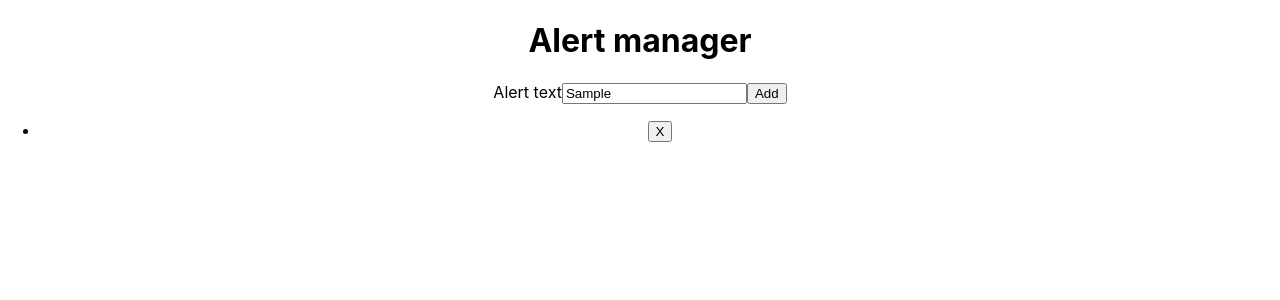
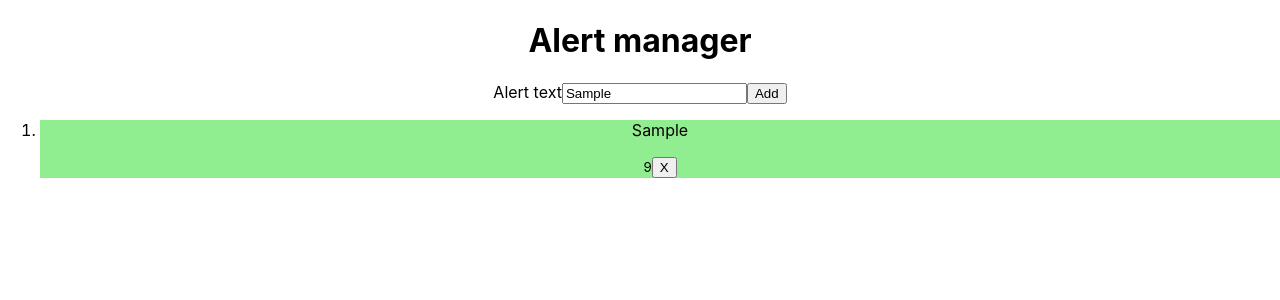
Before and after one commit to lararb/alert-manager, a React (Create React App) app: page / in a window 1280 px wide. Both pictures are taken after typing "Sample" into the empty fields and a click on the button "Add". Shown: the top 300 px of the page. Built offline with nearby package versions, Linux system fonts and the light colour scheme; the HTML template or start-up script is replaced by a standard one.

Commit message:
add change color in alerts and button disabled

```diff
--- a/src/App.js
+++ b/src/App.js
@@ -2,7 +2,6 @@ import React from 'react';
 import './App.css';
 import Alert from './components/Alert';
 
-const arrAlert = []
 
 class App extends React.Component {
 
@@ -10,8 +9,9 @@ class App extends React.Component {
     super(props);
 
     this.state = {
-      fieldText: false,
-      idGenerated: false
+      arrAlert: [],
+      color: '',
+      disableBtn: false
     }
 
     this.handleChangeState = this.handleChangeState.bind(this);
@@ -28,17 +28,47 @@ class App extends React.Component {
   handleChangeState() {
     const inputValue = document.getElementById('field').value;
 
-    this.setState({
-      fieldText: inputValue,
-      idGenerated: this.getRandomInt(0, 100)
+    this.setState(prevState => {
+      const newState = [...prevState.arrAlert,
+        {fieldText: inputValue,
+        idGenerated: this.getRandomInt(0, 100)
+      }]
+
+      return {
+        arrAlert: newState
+      }
+
     })
-    this.handleAddAlert();
+
+    this.handleChangeColor();
+    this.handleDisableBtn();
   }
 
-  handleAddAlert() {
-    arrAlert.innerHTML = '';
-    arrAlert.push(<Alert fieldText={this.state.fieldText} idGenerated={this.state.idGenerated}/>);
-    console.log(arrAlert);
+  handleChangeColor() {
+
+      if(this.state.arrAlert.length <= 2) {
+        this.setState({
+          color: 'green'
+        })
+      } else if (this.state.arrAlert.length >= 2 && this.state.arrAlert.length <= 6) {
+        this.setState({
+          color: 'yellow'
+        })
+      } else {
+        this.setState({
+          color: 'red'
+        })
+      }
+  }
+
+  handleDisableBtn() {
+
+    if(this.state.arrAlert.length >= 11) {
+      this.setState({
+        disableBtn: true
+      })
+    }
+
   }
 
   render() {
@@ -50,12 +80,15 @@ class App extends React.Component {
         <section className="field_section">
           <label htmlFor="field">Alert text</label>
           <input id="field" name="field" type="text" className="field"/>
-          <button className="field_btn" onClick={this.handleChangeState} >Add</button>
+          <button className="field_btn" onClick={this.handleChangeState} disabled={this.state.disableBtn} >Add</button>
         </section>
 
-        <ul className="alert_list">
-          {arrAlert.map((item, index) => <li className="alert_item" key={index} id={index}>{item}</li>)}
-        </ul>
+        <ol className="alert_list">
+          {this.state.arrAlert.map((item, index) =>
+          <li className="alert_item" key={index} id={index}>
+            <Alert fieldText={item.fieldText} idGenerated={item.idGenerated} color={this.state.color}/>
+          </li>)}
+        </ol>
 
       </div>
     );
--- /dev/null
+++ b/src/components/Alert.css
@@ -0,0 +1,11 @@
+.green{
+    background-color: lightgreen;
+}
+
+.yellow{
+    background-color: yellow;
+}
+
+.red{
+    background-color: red;
+}
--- a/src/components/Alert.js
+++ b/src/components/Alert.js
@@ -1,12 +1,13 @@
 import React from 'react';
+import './Alert.css';
 
 class Alert extends React.Component {
     render() {
 
-        const {fieldText, idGenerated} = this.props;
+        const {fieldText, idGenerated, color} = this.props;
 
         return (
-            <div className="alert_container">
+            <div className={`alert_container ${color}`}>
               <p className="alert_text">{fieldText}</p>
               <small className="alert_id">{idGenerated}</small>
               <button className="alert_btn">X</button>
```
